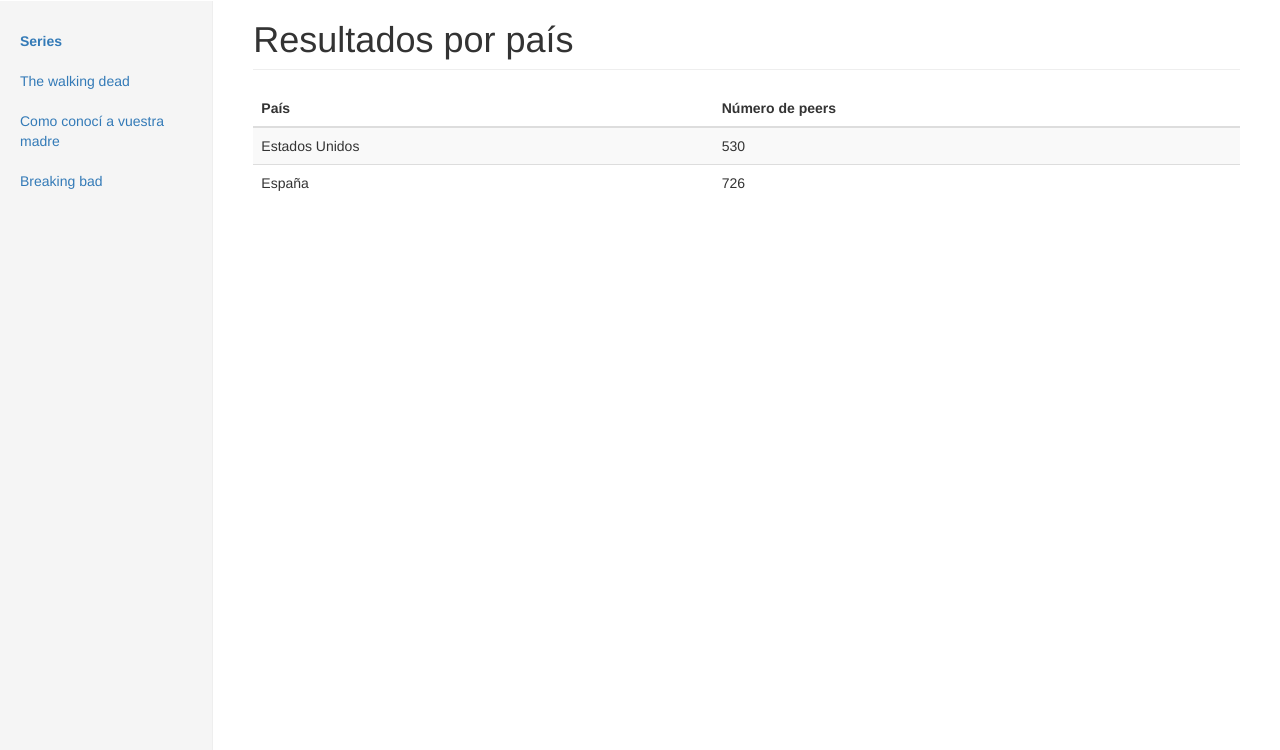
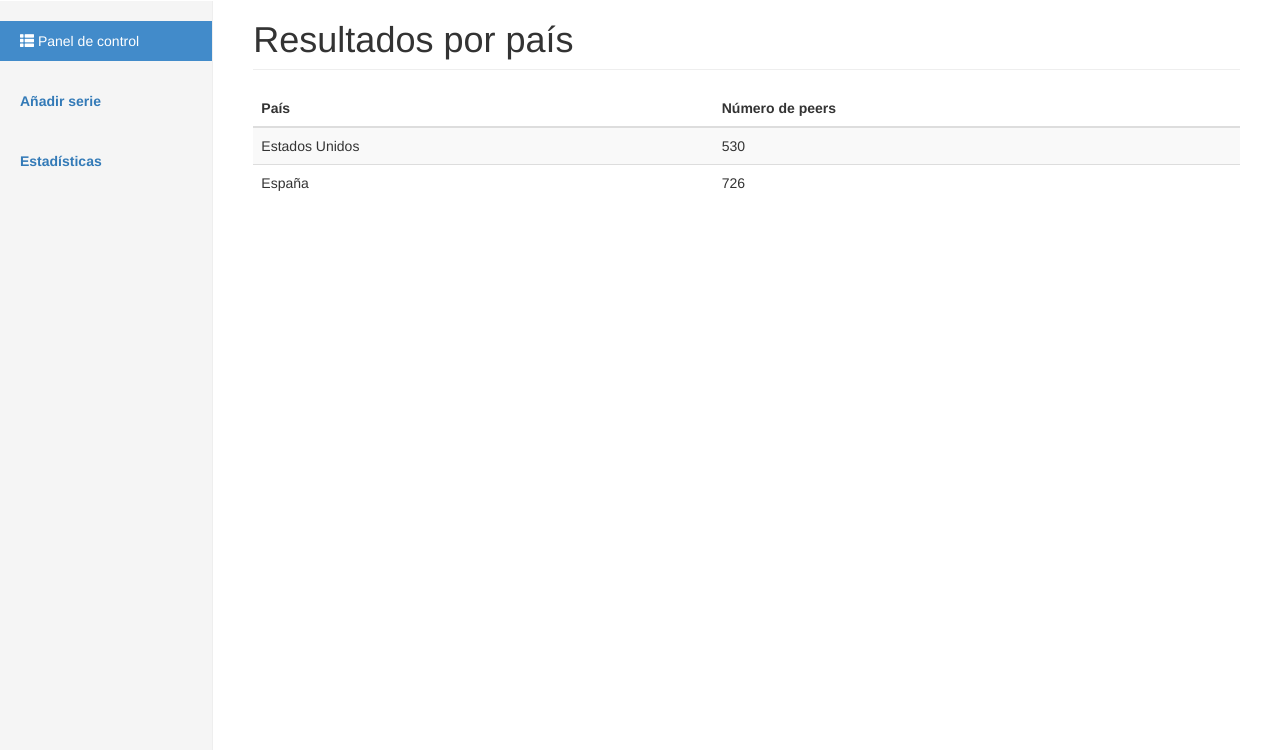
Before and after one commit to kikekr/TrackSeries, a Django app: page /series/estadisticas/ in a window 1280 px wide. Shown: the part 50-800 px from the top of the page. Run offline with Django 3.2, Linux system fonts and the light colour scheme; data that the repository does not hold is empty; some libraries are stand-ins or nearby versions.

Commit message:
Actualizando vistas

```diff
--- a/appseries/series/templates/series/estadisticas.html
+++ b/appseries/series/templates/series/estadisticas.html
@@ -1,21 +1,28 @@
 {% extends 'series/with-menu.html' %}
 
 {% block sidebar %}
+  <ul class="nav nav-sidebar">
+    <li class="active"><a href="/series/"><span class="glyphicon glyphicon-th-list" aria-hidden="true"></span> Panel de control</a></li>
+  </ul>
+
   {% if series_list %}
 	<ul class="nav nav-sidebar">
-		<li><a><b>Series</a></b></li>
+		<li><a href="/series/"><b>Mis series</b></a></li>
 		{% for series_list in series_list %}
 			<li><a href="/series/1">{{ series_list.nombre }}</a></li>
 		{% endfor %}
 	</ul>
-  {% else %}
-    <ul class="nav nav-sidebar">
-		<li><a><b>Series</a></b></li>
-		<li><a href="/series/1">The walking dead</a></li>
-		<li><a href="/series/1">Como conocí a vuestra madre</a></li>
-		<li><a href="/series/1">Breaking bad</a></li>
+  {% endif %}
+
+	<ul class="nav nav-sidebar">
+		<li><a href="/series/nueva"><b>Añadir serie</b></a></li>
 	</ul>
-  {% endif %}
+
+
+	<ul class="nav nav-sidebar">
+		<li><a href="/series/estadisticas"><b>Estadísticas</b></a></li>
+	</ul>
+
 {% endblock %}
 
 {% block main %}
```
Also changed, not shown: appseries/series/templates/series/NuevaSerie.html (+16 -9 lines), appseries/series/templates/series/index-auth.html (+10 -8 lines), appseries/series/templates/series/serieanadida.html (+15 -8 lines).
